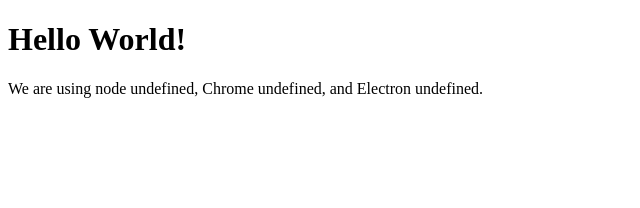
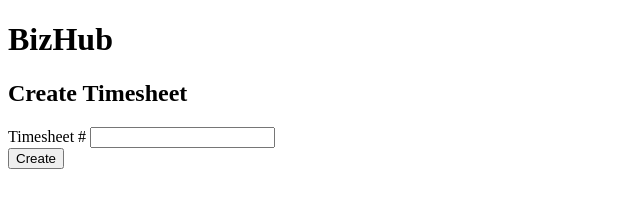
Before and after one commit to pillaru/bizhub-desktop, an Electron app: page index.html in a window 800 px wide. Shown: the whole page, without its empty margins (0-640 px from the left). Drawn offline with Linux system fonts and the light colour scheme.

Commit message:
created basic timesheet form

```diff
--- a/index.html
+++ b/index.html
@@ -2,12 +2,18 @@
 <html>
   <head>
     <meta charset="UTF-8">
-    <title>Hello World!</title>
+    <title>BizHub</title>
   </head>
   <body>
-    <h1>Hello World!</h1>
-    We are using node <script>document.write(process.versions.node)</script>,
-    Chrome <script>document.write(process.versions.chrome)</script>,
-    and Electron <script>document.write(process.versions.electron)</script>.
+    <h1>BizHub</h1>
+    <h2>Create Timesheet</h2>
+    <form>
+      <div>
+        <label for="id">Timesheet #</label>
+        <input type="text" id="id" name="id" />
+      </div>
+      <div>
+        <input type="submit" value="Create" />
+    </form>
   </body>
 </html>
```
